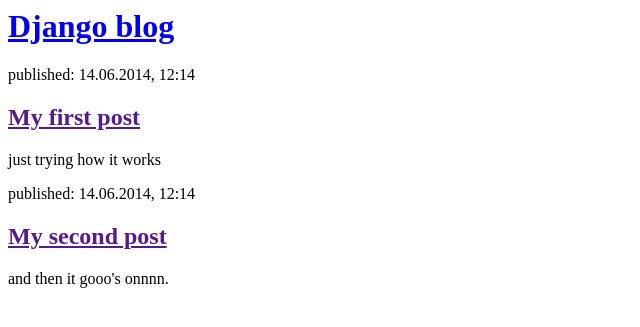
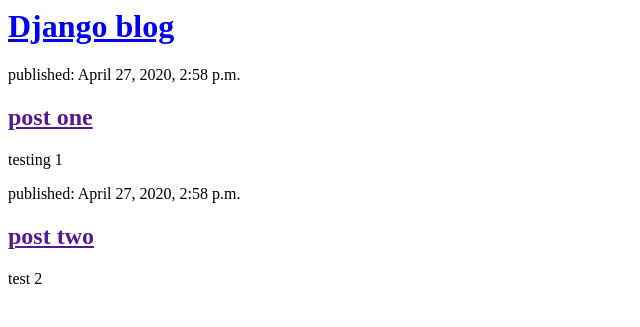
Before and after one commit to rohanhambi/first-blog, a Django app: page / in a window 1280 px wide. Shown: the top 327 px of the page, without its empty margins (0-640 px from the left). Run offline with Django 3.2, Linux system fonts and the light colour scheme; data comes from the database, SQL or seed files in the repository; both versions use the stored data as it was after the commit.

Commit message:
modified templates to display posts from database

```diff
--- a/blog/models.py
+++ b/blog/models.py
@@ -11,7 +11,7 @@ class Post(models.Model):
     published_date = models.DateTimeField(blank = True,null = True)
 
     def publish(self):
-        self.published_date = timezone.now
+        self.published_date = timezone.now()
         self.save()
 
     def __str__(self):
--- a/blog/templates/blog/post_list.html
+++ b/blog/templates/blog/post_list.html
@@ -6,17 +6,14 @@
         <div>
             <h1><a href="/">Django blog </a></h1>
         </div>
-
+        {% for post in posts %}
         <div>
-            <p>published: 14.06.2014, 12:14</p>
-            <h2><a href="">My first post</a></h2>
-            <p> just trying how it works<p>
+        <p>published: {{ post.published_date }}</p>
+        <h2><a href="">{{ post.title }}</a></h2>
+        <p>{{ post.text|linebreaksbr }}</p>
         </div>
 
-        <div>
-            <p>published: 14.06.2014, 12:14</p>
-            <h2><a href="">My second post</a></h2>
-            <p>and then it gooo's onnnn.</p>
-        </div>
+        {% endfor %}
+
     </body>
 </html>
--- a/blog/views.py
+++ b/blog/views.py
@@ -6,4 +6,4 @@ from .models import Post
 
 def post_list(request):
     posts = Post.objects.filter(published_date__lte=timezone.now()).order_by('published_date')
-    return render(request, 'blog/post_list.html', {})
+    return render(request, 'blog/post_list.html', {'posts':posts})
--- a/mysite/settings.py
+++ b/mysite/settings.py
@@ -23,9 +23,9 @@ BASE_DIR = os.path.dirname(os.path.dirname(os.path.abspath(__file__)))
 SECRET_KEY = '=6^z(4+)132%98wv47swlpya^#@&g0q3=hyh49g%r!@7-gvc2*'
 
 # SECURITY WARNING: don't run with debug turned on in production!
-DEBUG = False
+DEBUG = True
 
-ALLOWED_HOSTS = ['127.0.0.1:8000','pythonanywhere.com']
+ALLOWED_HOSTS = ['127.0.0.1','pythonanywhere.com']
 
 
 # Application definition
```
Also changed, not shown: db.sqlite3.
